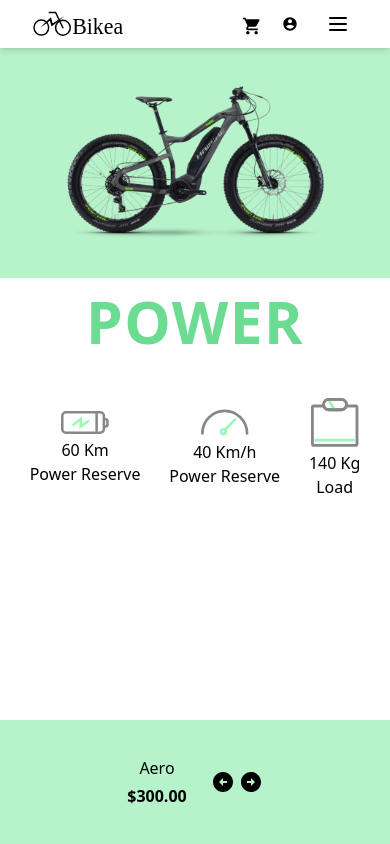
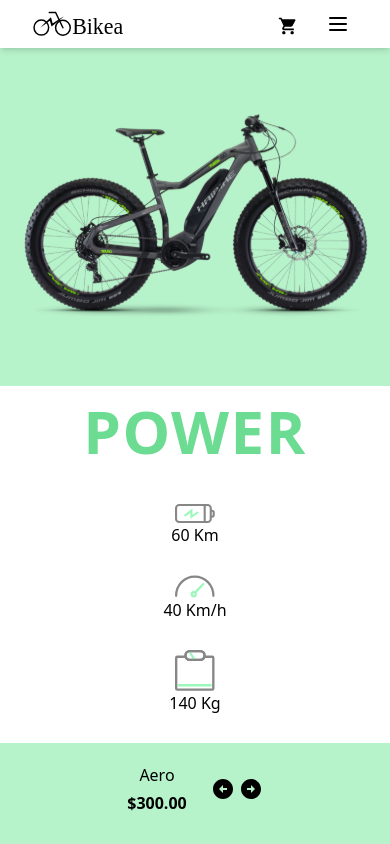
Before and after one commit to asfundmirza/bikea, a React (Create React App) app in the folder my-app/: page /home in a window 390 px wide. Built offline with nearby package versions, Linux system fonts and the light colour scheme.

Commit message:
added some changes in the header

```diff
--- a/my-app/src/components/Header.js
+++ b/my-app/src/components/Header.js
@@ -1,14 +1,17 @@
-import React, { useContext } from "react";
+import React, { useContext, useState } from "react";
 import bikeaLogo from "../images/bikea-01.svg";
 import { useNavigate } from "react-router-dom";
 import ShoppingCartIcon from "@mui/icons-material/ShoppingCart";
 import { productsArray } from "../ProductStore";
 import { getProductsData } from "../ProductStore";
 import { CartContext } from "../CartContext";
-import Mobilemenu  from "./Mobilemenu";
-import { RiAccountCircleFill } from 'react-icons/ri';
+import Mobilemenu from "./Mobilemenu";
+import AccountCircleIcon from "@mui/icons-material/AccountCircle";
+import Menu from "@mui/material/Menu";
+import MenuItem from "@mui/material/MenuItem";
 
 const Header = () => {
+  const [anchorEl, setAnchorEl] = useState(null);
   const cart = useContext(CartContext);
 
   const productQuantity = productsArray.map((product) => {
@@ -22,6 +25,14 @@ const Header = () => {
 
   let navigate = useNavigate();
 
+  // const open = Boolean(anchorEl);
+  const handleClick = (event) => {
+    setAnchorEl(event.currentTarget);
+  };
+  const handleClose = () => {
+    setAnchorEl(null);
+  };
+
   const modelHandler = () => {
     navigate("/model");
   };
@@ -34,7 +45,6 @@ const Header = () => {
   const cartHandler = () => {
     navigate("/cart");
   };
-
 
   return (
     <>
@@ -65,33 +75,45 @@ const Header = () => {
           </button>
         </div>
 
-
-
-
-
         <div className="flex justify-end space-x-5 items-center">
           <div className="relative">
             <ShoppingCartIcon
-            fontSize="small"
+              fontSize="medium"
               className="hover:cursor-pointer z-10"
               onClick={cartHandler}
             />
             {totalCartItems > 0 ? (
-            <p className="absolute bottom-4 left-0.5 bg-buttonGreen text-white text-[10px] rounded-full h-4 w-4 flex items-center justify-center z-[-1]">
+              <p className="absolute bottom-5 left-0.5 bg-buttonGreen text-white text-[10px] rounded-full h-4 w-4 flex items-center justify-center z-[-1]">
                 {totalCartItems}
               </p>
             ) : null}
           </div>
-        <div className="">
-        <RiAccountCircleFill/>
+          <div>
+            <AccountCircleIcon
+              fontSize="large"
+              className="hover:cursor-pointer"
+              onClick={handleClick}
+            />
+            <Menu
+              id="basic-menu"
+              anchorEl={anchorEl}
+              open={Boolean(anchorEl)}
+              onClose={handleClose}
+              PaperProps={{
+                style: {
+                  width: "15ch",
+                },
+              }}
+            >
+              <MenuItem onClick={handleClose}>Profile</MenuItem>
+
+              <MenuItem onClick={handleClose}>Logout</MenuItem>
+            </Menu>
           </div>
         </div>
       </div>
 
-
       {/* Mobile version */}
-
-
 
       <div className="flex w-full p-3 h-[3rem] md:hidden fixed top-0 left-0 bg-white items-center justify-between px-8 z-50 ">
         <div className="flex justify-start">
@@ -107,7 +129,7 @@ const Header = () => {
 
         {/* cart &Menu */}
 
-      <div className="flex justify-end space-x-5 items-center">
+        <div className="flex justify-end space-x-5 items-center ">
           <div className="relative">
             <ShoppingCartIcon
               fontSize="small"
@@ -120,22 +142,11 @@ const Header = () => {
               </p>
             ) : null}
           </div>
-        <div className="">
-        <RiAccountCircleFill/>
-        </div>
 
-        <div className="flex justify-end items-center align-middle">
-      <Mobilemenu className="" />
-
-        </div>
-
+          <Mobilemenu />
 
           {/* <p>My Account</p> */}
         </div>
-
-
-
-
       </div>
     </>
   );
--- a/my-app/src/components/Herocard.js
+++ b/my-app/src/components/Herocard.js
@@ -3,14 +3,13 @@ import React from "react";
 import ArrowCircleLeftIcon from "@mui/icons-material/ArrowCircleLeft";
 import ArrowCircleRightIcon from "@mui/icons-material/ArrowCircleRight";
 import Iconcard from "./Iconcard";
-import batteryIcon from '../images/battery icon.svg'
-import speedIcon from '../images/speed icon.svg'
-import weightIcon from '../images/weight icon.svg'
+import batteryIcon from "../images/battery icon.svg";
+import speedIcon from "../images/speed icon.svg";
+import weightIcon from "../images/weight icon.svg";
 
 const Herocard = (props) => {
   return (
     <>
-
       {/* Dekstop view */}
 
       <div className="hidden md:flex  m-0 w-full h-[100vh] relative ">
@@ -32,8 +31,6 @@ const Herocard = (props) => {
           </h1>
         </div>
 
-
-
         <div
           className="flex absolute flex-col w-full md:w-[30%] bg-customGreen p-5 "
           style={{ bottom: 0, right: 0 }}
@@ -51,51 +48,47 @@ const Herocard = (props) => {
         </div>
       </div>
 
-
-
       {/* Mobile view */}
 
-
-
-   <div className="flex md:hidden flex-col w-full h-[100vh]  pt-12  ">
+      <div className="flex  md:hidden flex-col w-full h-[100vh]  pt-12  ">
         <div
           className=" flex justify-center flex-col"
-        style={{ fontSize: "15vw" }}
+          style={{ fontSize: "clamp(60px, 14vw, 15vw)" }}
         >
-        <div className="model flex justify-center bg-customGreen py-6 rounded-[0px 12px 0px 12px]">
-        <img
-            src={props.modelImage}
-            alt="Bike"
-
-            className=" w-3/4 "
-          />
-
+          <div className="model flex justify-center bg-customGreen h-[40vh]  ">
+            <img src={props.modelImage} alt="Bike" width={600} height={600} />
           </div>
           <div className="modelbigHeading flex justify-center">
-        <h1 className="flex font-bold tracking-wide  text-buttonGreen ">
-          {props.bigHeading}</h1>
+            <h1 className="flex font-bold tracking-wide  text-buttonGreen  ">
+              {props.bigHeading}
+            </h1>
           </div>
-
-
-
-
         </div>
 
         {/* icons */}
 
-      <div className="flex flex-row xs:flex-row md:hidden justify-center py-[2rem] gap-[1.8rem] items-center">
-      <Iconcard iconImage={batteryIcon} iconDetails={props.batteryDetails} iconMoreDetails={props.batteryMoredetails}/>
-      <Iconcard iconImage={speedIcon} iconDetails={props.speedDetails} iconMoreDetails={props.batteryMoredetails}/>
-      <Iconcard iconImage={weightIcon} iconDetails={props.weightDetails} iconMoreDetails={props.weightMoredetails}/>
-
+        <div className="flex flex-col h-full">
+          {" "}
+          {/* New wrapper div with flex column */}
+          <div className="flex flex-col flex-grow justify-evenly">
+            <Iconcard
+              iconImage={batteryIcon}
+              iconDetails={props.batteryDetails}
+              // iconMoreDetails={props.batteryMoredetails}
+            />
+            <Iconcard
+              iconImage={speedIcon}
+              iconDetails={props.speedDetails}
+              // iconMoreDetails={props.batteryMoredetails}
+            />
+            <Iconcard
+              iconImage={weightIcon}
+              iconDetails={props.weightDetails}
+              // iconMoreDetails={props.weightMoredetails}
+            />
           </div>
-
-
-      <div
-        className="flex absolute flex-col w-full  md:w-[30%] bg-customGreen p-5 bottom-[0%] "
-        // style={{bottom: 0, right: 0 }}
-      >
-        <div className="flex  md:flex-row items-center justify-center md:gap-12 gap-6  px-4 py-4">
+          <div className="flex flex-col w-full h-[12vh] bg-customGreen p-5">
+            <div className="flex items-center justify-center gap-6">
               <div className="flex flex-col gap-1 justify-center items-center">
                 <p>{props.modelName}</p>
                 <p className="font-semibold">{props.modelPrice}</p>
@@ -107,14 +100,7 @@ const Herocard = (props) => {
             </div>
           </div>
         </div>
-
-
-
-
-
-
-
-
+      </div>
     </>
   );
 };
--- a/my-app/src/components/Iconcard.js
+++ b/my-app/src/components/Iconcard.js
@@ -1,18 +1,17 @@
-import React from 'react'
+import React from "react";
 
 const Iconcard = (props) => {
   return (
-    <div className="main flex flex-col gap-y-1 items-center">
+    <div className="main flex flex-col  items-center">
       <div>
-            <img className="w-[3rem] " src={props.iconImage} alt={props.altText} />
+        <img src={props.iconImage} alt={props.altText} width={40} height={40} />
       </div>
       <div className="iconheading flex flex-col  items-center">
         <h2>{props.iconDetails}</h2>
         <h2>{props.iconMoreDetails}</h2>
       </div>
+    </div>
+  );
+};
 
-    </div>
-  )
-}
-
-export default Iconcard
+export default Iconcard;
--- a/my-app/src/components/Mobilemenu.js
+++ b/my-app/src/components/Mobilemenu.js
@@ -1,14 +1,13 @@
-import React, { useState } from 'react';
-import { Transition } from '@headlessui/react';
+import React, { useState } from "react";
+import { Transition } from "@headlessui/react";
 import { useNavigate } from "react-router-dom";
-
 
 const Mobilemenu = () => {
   const [isOpen, setIsOpen] = useState(false);
 
   const toggleMenu = () => {
     setIsOpen(!isOpen);
-    }
+  };
 
   let navigate = useNavigate();
   const modelHandler = () => {
@@ -33,7 +32,8 @@ const Mobilemenu = () => {
         leaveFrom="opacity-100"
         leaveTo="opacity-0"
         className="fixed inset-0  bg-black opacity-50"
-        aria-hidden={isOpen ? 'false' : 'true'}
+        aria-hidden={isOpen ? "false" : "true"}
+        onClick={toggleMenu}
       ></Transition>
 
       {/* Mobile menu */}
@@ -63,10 +63,9 @@ const Mobilemenu = () => {
             </li>
           </ul> */}
 
-
           {/* Reused */}
 
-          <div className="flex flex-col gap-x-0 md:gap-x-1 flex-grow">
+          <div className="flex flex-col gap-x-0 space-y-5 md:gap-x-1 flex-grow">
             <button
               onClick={bikeaImgHandler}
               className="hover:cursor-pointer  rounded-lg px-4 py-2 md:py-1 transition-all duration-100"
@@ -86,9 +85,7 @@ const Mobilemenu = () => {
             >
               About
             </button>
-
           </div>
-
         </div>
       </Transition>
 
@@ -100,7 +97,7 @@ const Mobilemenu = () => {
       >
         <svg
           xmlns="http://www.w3.org/2000/svg"
-          className={`h-6 w-6 ${isOpen ? 'hidden' : 'block'}`}
+          className={`h-6 w-6 ${isOpen ? "hidden" : "block"}`}
           fill="none"
           viewBox="0 0 24 24"
           stroke="currentColor"
@@ -114,7 +111,7 @@ const Mobilemenu = () => {
         </svg>
         <svg
           xmlns="http://www.w3.org/2000/svg"
-          className={`h-6 w-6 ${isOpen ? 'block' : 'hidden'}`}
+          className={`h-6 w-6 ${isOpen ? "block" : "hidden"}`}
           fill="none"
           viewBox="0 0 24 24"
           stroke="currentColor"
```
Lines whose indentation alone changed are shown as unchanged.
